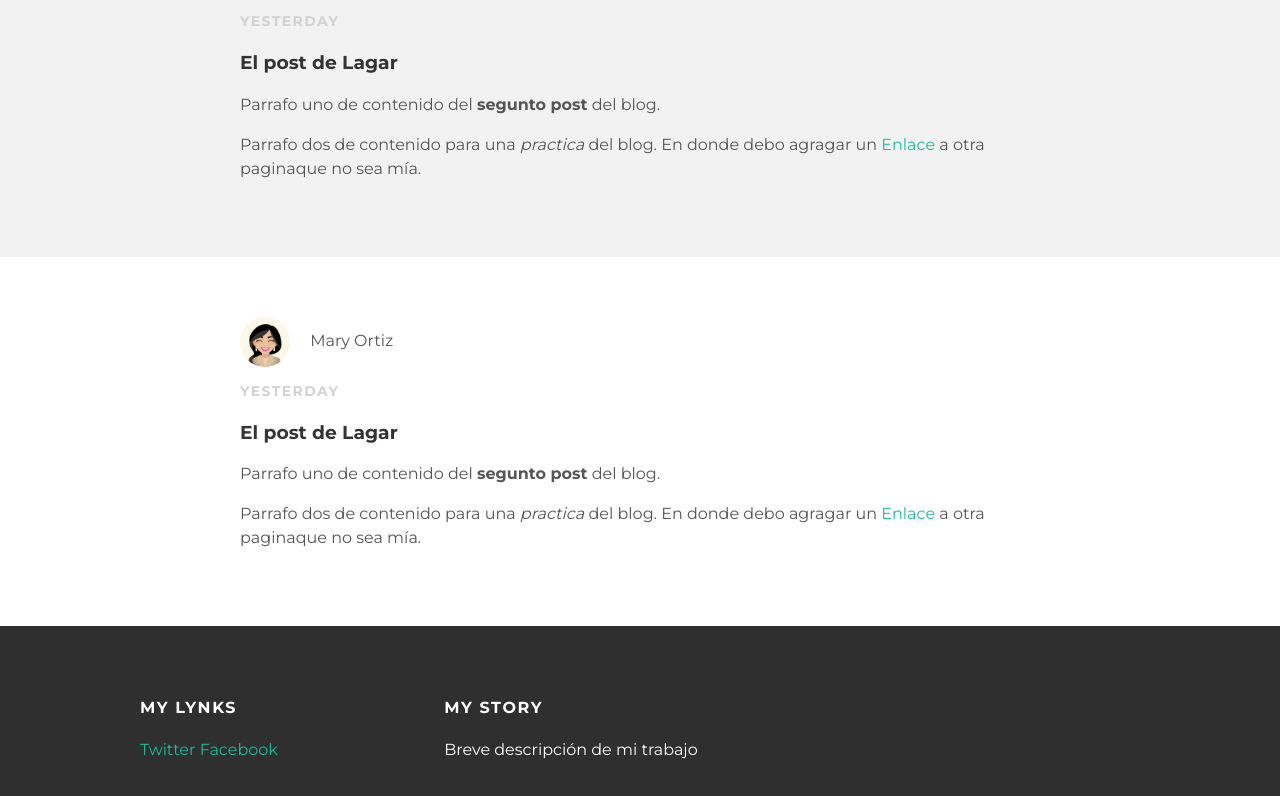
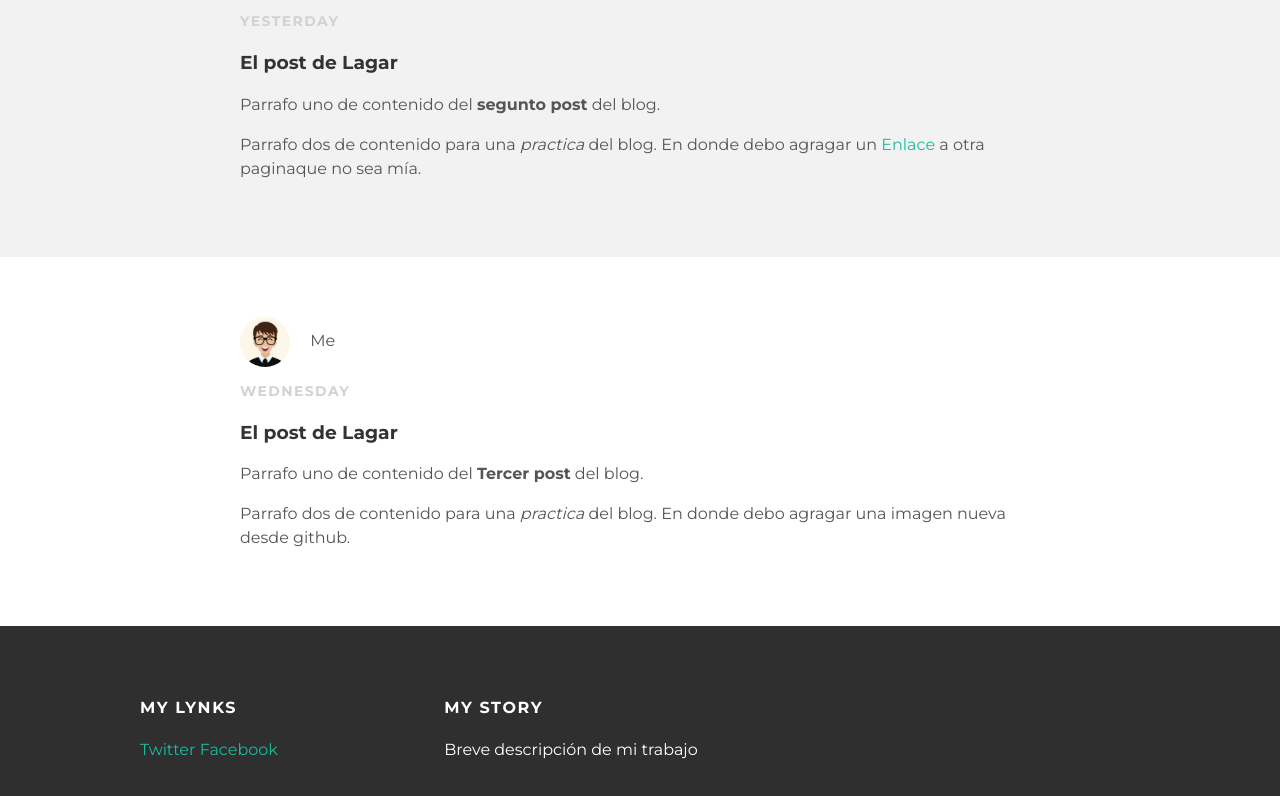
Before and after one commit to omar-acero/omar-acero.github.io, a plain HTML site: page index.html in a window 1280 px wide. Shown: the part 632-1428 px from the top of the page. Drawn offline with Linux system fonts and the light colour scheme.

Commit message:
Update index.html

```diff
--- a/index.html
+++ b/index.html
@@ -56,15 +56,14 @@
 		<div class="post-container">
 			<div class="post">
 				<div class="post-author">
-					<img src="image02.png" alt="Mary Ortiz">
-					<span>Mary Ortiz</span>
+					<img src="me.png" alt="Me">
+					<span>Me</span>
 				</div>
-				<p class="post-date">Yesterday</p>
+				<p class="post-date">Wednesday</p>
 				<h3 class="post-title">El post de Lagar</h3>
 				<div class="post-content">
-					<p>Parrafo uno de contenido del <strong>segunto post</strong> del blog.</p>
-					<p>Parrafo dos de contenido para una <em>practica</em> del blog. En donde debo agragar un
-						<a href="https:youtube.com">Enlace</a> a otra paginaque no sea mía. </p>
+					<p>Parrafo uno de contenido del <strong>Tercer post</strong> del blog.</p>
+					<p>Parrafo dos de contenido para una <em>practica</em> del blog. En donde debo agragar una imagen nueva desde github. </p>
 				</div>
 			</div>
 		</div>
```
